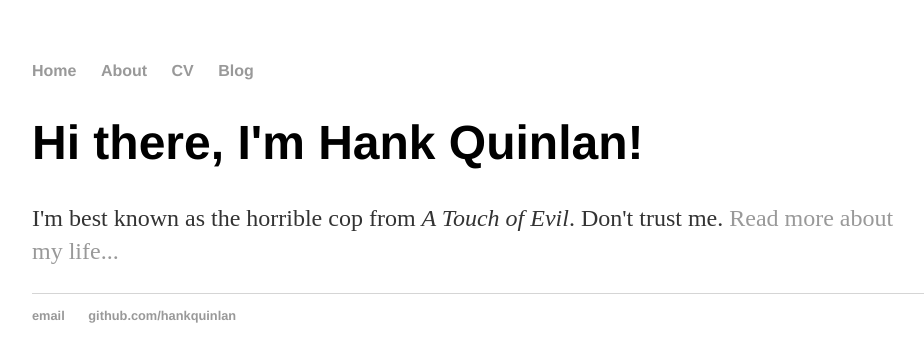
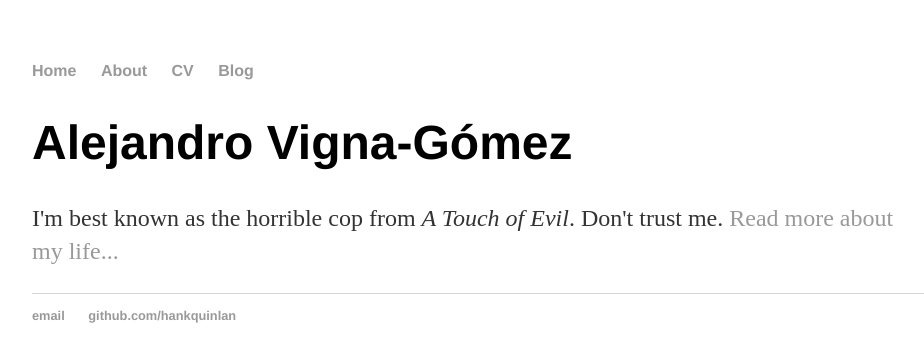
Before and after one commit to avigna/avigna.github.io, a Jekyll site: the page built from index.html, in a window 1280 px wide. Shown: the top 362 px of the page, without its empty margins (160-1084 px from the left). Built offline with Jekyll 4.4.1, drawn with Linux system fonts in a browser that asks for light colours.

Commit message:
Update index.html

```diff
--- a/index.html
+++ b/index.html
@@ -1,9 +1,9 @@
 ---
 layout: default
-title: Hank Quinlan, Horrible Cop
+title: Alejandro Vigna
 ---
 
 		<div class="blurb">
-			<h1>Hi there, I'm Hank Quinlan!</h1>
+			<h1>Alejandro Vigna-Gómez</h1>
 			<p>I'm best known as the horrible cop from <em>A Touch of Evil</em>. Don't trust me. <a href="/about">Read more about my life...</a></p>
 		</div>
```
